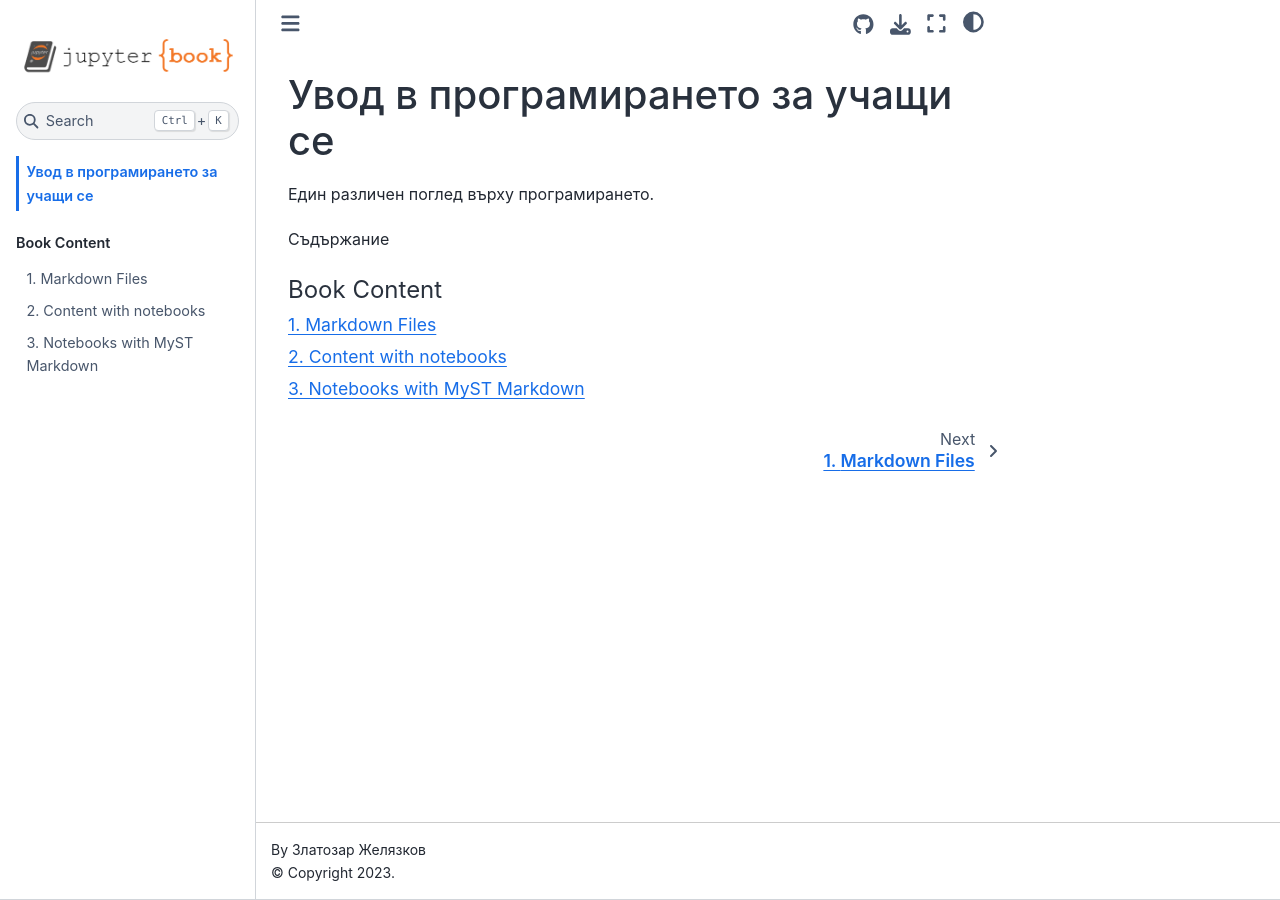
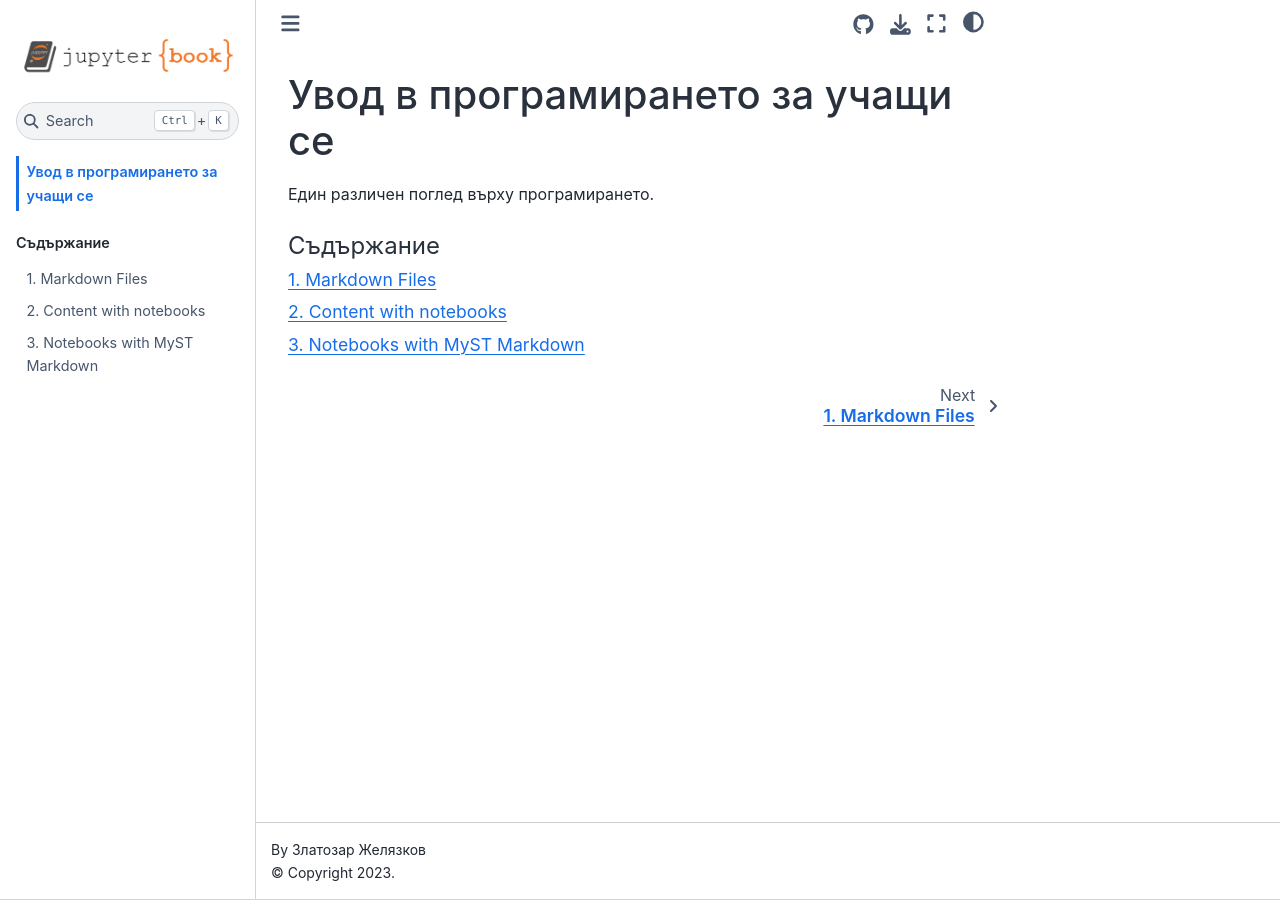
Before and after one commit to zlatozar/progzaucha, a Jupyter Book: the page built from intro.md, in a window 1280 px wide. Built offline with Jupyter Book 1.0.4 settings and Sphinx 7.4.7 and the Sphinx Book theme 1.1.4, drawn with Linux system fonts in a browser that asks for light colours; part of the change alters nothing that is shown.

Commit message:
Minor changes

````diff
--- a/_config.yml
+++ b/_config.yml
@@ -1,7 +1,7 @@
 # Book settings
 # Learn more at https://jupyterbook.org/customize/config.html
 
-title: Увод в програмирането за учащи се
+title: Увод в програмирането за учащи
 author: Златозар Желязков
 logo: logo.png
 
@@ -22,7 +22,7 @@ bibtex_bibfiles:
 repository:
   url: https://github.com/zlatozar/progzaucha
   path_to_book: docs  # Optional path to your book, relative to the repository root
-  branch: master      # Which branch of the repository should be used when creating links (optional)
+  branch: main        # Which branch of the repository should be used when creating links (optional)
 
 # Add GitHub buttons to your book
 html:
--- a/_toc.yml
+++ b/_toc.yml
@@ -6,12 +6,12 @@ root: intro
 
 # All files that should be included.
 parts:
-  - caption: Book Content
+  - caption: Съдържание
     numbered: true
     chapters:
       - file: markdown
       - file: notebooks
       - file: markdown-notebooks
-#  - caption: Appendix A
+#  - caption: Приложение A
 #    chapters:
 #      - file: appendixA.md
--- a/intro.md
+++ b/intro.md
@@ -2,7 +2,5 @@
 
 Един различен поглед върху програмирането.
 
-Съдържание
-
 ```{tableofcontents}
 ```
````
